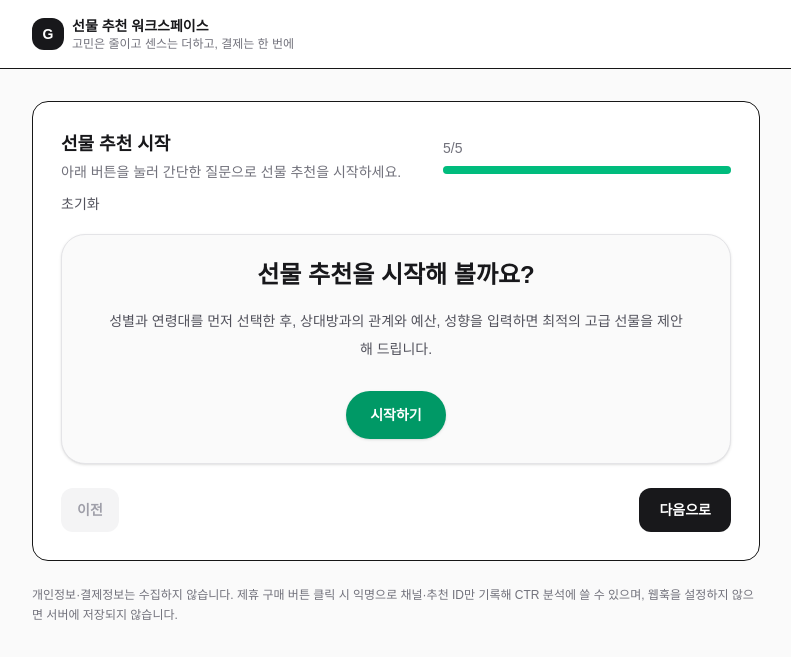
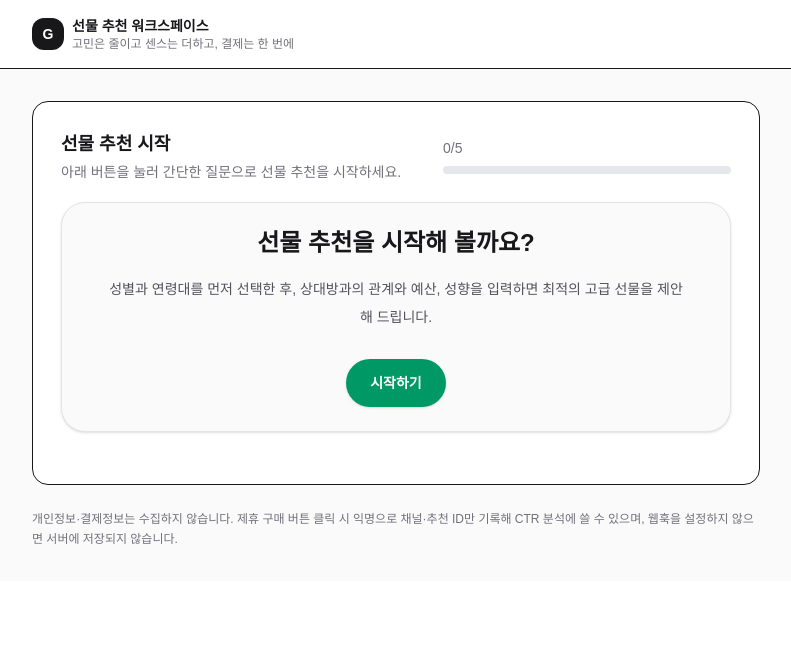
Before and after one commit to soyul1078/Gift-Recommendation, a Next.js app in the folder gift-workspace/: page / in a window 1280 px wide. Shown: the top 658 px of the page, without its empty margins (244-1035 px from the left). Built offline with nearby package versions, Linux system fonts and the light colour scheme.

Commit message:
chore: update start progress and remove navigation/reset buttons

```diff
--- a/gift-workspace/src/app/page.tsx
+++ b/gift-workspace/src/app/page.tsx
@@ -184,7 +184,7 @@ export default function Home() {
                   step === "relation" ? "2/5" :
                   step === "budget" ? "3/5" :
                   step === "preference" ? "4/5" :
-                  "5/5"
+                  "0/5"
                 }
               </div>
               <div className="mt-2 h-2 w-full rounded-full bg-gray-200">
@@ -195,18 +195,13 @@ export default function Home() {
                     step === "relation" ? "40%" :
                     step === "budget" ? "60%" :
                     step === "preference" ? "80%" :
-                    "100%"
+                    "0%"
                   }}
                 />
+
               </div>
             </div>
-            <button
-              type="button"
-              onClick={reset}
-              className="text-sm font-medium text-zinc-600 hover:text-zinc-900"
-            >
-              초기화
-            </button>
+
           </div>
 
 
@@ -398,35 +393,8 @@ export default function Home() {
           </div>
 
 
-          <div className="mt-6 flex items-center justify-between gap-3">
-            <button
-              type="button"
-              onClick={back}
-              disabled={step === "start"}
-              className={[
-                "h-11 rounded-xl px-4 text-sm font-semibold transition",
-                step === "start"
-                  ? "cursor-not-allowed bg-zinc-100 text-zinc-400"
-                  : "bg-zinc-200 text-zinc-900 hover:bg-zinc-300",
-              ].join(" ")}
-            >
-              이전
-            </button>
-
-
-            {step !== "result" ? (
-              <button
-                type="button"
-                onClick={next}
-                disabled={!canNext}
-                className={[
-                  "h-11 rounded-xl px-5 text-sm font-semibold text-white transition",
-                  canNext ? "bg-zinc-900 hover:bg-zinc-800" : "bg-zinc-300",
-                ].join(" ")}
-              >
-                다음으로
-              </button>
-            ) : (
+          <div className="mt-6 flex items-center justify-end gap-3">
+            {step === "result" && (
               <button
                 type="button"
                 onClick={recommendAgain}
```
